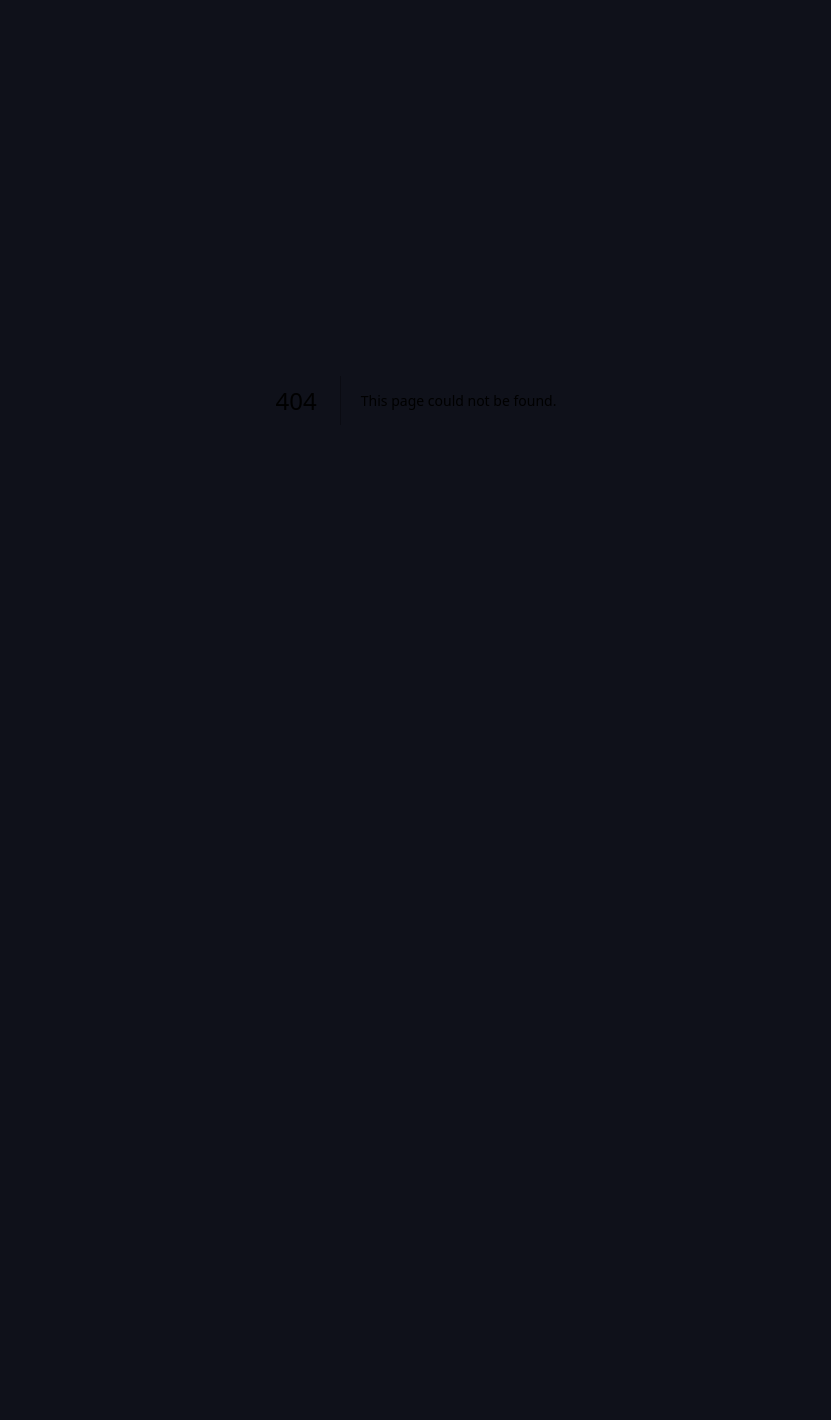
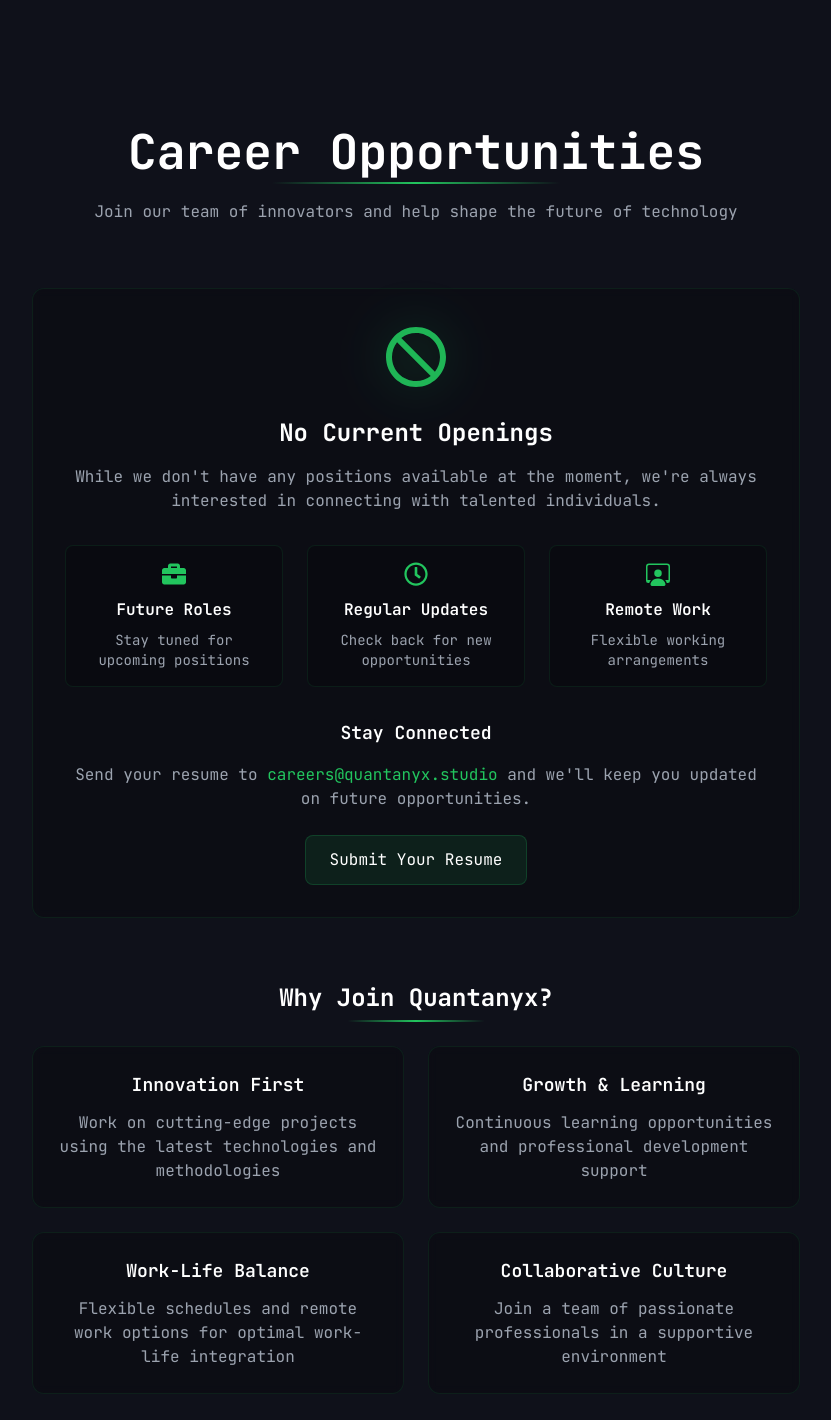
Before and after one commit to tanjim-cringebot/nexavira, a Next.js app: page /career in a window 1280 px wide. Before the commit this address had no page. Shown: the top 1420 px of the page, without its empty margins (224-1055 px from the left). Before the commit the page ends 800 px from the top, so only its background shows below. Built offline with nearby package versions, Linux system fonts and the light colour scheme.

Commit message:
Add Career page with no current openings and future opportunities section

```diff
--- /dev/null
+++ b/app/career/page.js
@@ -0,0 +1,130 @@
+"use client";
+import React, { useState, useEffect } from "react";
+import { FaBriefcase, FaRegClock } from "react-icons/fa";
+import { BsPersonWorkspace } from "react-icons/bs";
+import { MdOutlineNotInterested } from "react-icons/md";
+
+export default function Career() {
+  const [isClient, setIsClient] = useState(false);
+
+  useEffect(() => {
+    setIsClient(true);
+  }, []);
+
+  if (!isClient) {
+    return null;
+  }
+
+  return (
+    <div className="container mx-auto px-4 sm:px-6 lg:px-8 pt-32 pb-16">
+      {/* Header Section */}
+      <div className="text-center mb-16">
+        <h1 className="text-white text-3xl sm:text-4xl lg:text-5xl font-bold mb-6 relative inline-block">
+          Career Opportunities
+          <div className="absolute -bottom-2 left-1/2 transform -translate-x-1/2 w-1/2 h-0.5 bg-gradient-to-r from-transparent via-green-500 to-transparent"></div>
+        </h1>
+        <p className="text-gray-400 text-sm sm:text-base max-w-2xl mx-auto">
+          Join our team of innovators and help shape the future of technology
+        </p>
+      </div>
+
+      {/* No Openings Message */}
+      <div className="max-w-3xl mx-auto">
+        <div className="backdrop-blur-sm bg-black/20 border border-green-500/10 rounded-xl p-8 text-center">
+          <div className="flex justify-center mb-6">
+            <div className="relative">
+              <MdOutlineNotInterested className="text-green-500 text-6xl sm:text-7xl animate-pulse" />
+              <div className="absolute inset-0 bg-green-500/10 rounded-full blur-xl"></div>
+            </div>
+          </div>
+          <h2 className="text-white text-xl sm:text-2xl font-bold mb-4">
+            No Current Openings
+          </h2>
+          <p className="text-gray-400 mb-8">
+            While we don't have any positions available at the moment, we're always interested in connecting with talented individuals.
+          </p>
+
+          {/* Future Opportunities Section */}
+          <div className="grid grid-cols-1 sm:grid-cols-3 gap-6 mb-8">
+            <div className="p-4 border border-green-500/10 rounded-lg bg-black/20">
+              <FaBriefcase className="text-green-500 text-2xl mb-3 mx-auto" />
+              <h3 className="text-white font-semibold mb-2">Future Roles</h3>
+              <p className="text-gray-400 text-sm">Stay tuned for upcoming positions</p>
+            </div>
+            <div className="p-4 border border-green-500/10 rounded-lg bg-black/20">
+              <FaRegClock className="text-green-500 text-2xl mb-3 mx-auto" />
+              <h3 className="text-white font-semibold mb-2">Regular Updates</h3>
+              <p className="text-gray-400 text-sm">Check back for new opportunities</p>
+            </div>
+            <div className="p-4 border border-green-500/10 rounded-lg bg-black/20">
+              <BsPersonWorkspace className="text-green-500 text-2xl mb-3 mx-auto" />
+              <h3 className="text-white font-semibold mb-2">Remote Work</h3>
+              <p className="text-gray-400 text-sm">Flexible working arrangements</p>
+            </div>
+          </div>
+
+          {/* Contact Section */}
+          <div className="text-center">
+            <h3 className="text-white text-lg font-semibold mb-4">
+              Stay Connected
+            </h3>
+            <p className="text-gray-400 mb-6">
+              Send your resume to{" "}
+              <a
+                href="mailto:careers@quantanyx.studio"
+                className="text-green-500 hover:text-green-400 transition-colors duration-300"
+              >
+                careers@quantanyx.studio
+              </a>
+              {" "}and we'll keep you updated on future opportunities.
+            </p>
+            <button
+              className="group relative px-6 py-3 bg-green-500/10 text-white rounded-lg overflow-hidden transition-all duration-300
+                       hover:bg-green-500/20 border border-green-500/20 hover:border-green-500/40"
+            >
+              <span className="relative z-10">Submit Your Resume</span>
+              <div
+                className="absolute inset-0 bg-gradient-to-r from-green-500/0 via-green-500/10 to-green-500/0
+                          transform translate-x-[-100%] group-hover:translate-x-[100%] transition-transform duration-1000"
+              ></div>
+            </button>
+          </div>
+        </div>
+
+        {/* Why Join Us Section */}
+        <div className="mt-16 text-center">
+          <h2 className="text-white text-2xl font-bold mb-8 relative inline-block">
+            Why Join Quantanyx?
+            <div className="absolute -bottom-2 left-1/2 transform -translate-x-1/2 w-1/2 h-0.5 bg-gradient-to-r from-transparent via-green-500 to-transparent"></div>
+          </h2>
+          <div className="grid grid-cols-1 sm:grid-cols-2 gap-6">
+            <div className="p-6 backdrop-blur-sm bg-black/20 border border-green-500/10 rounded-xl">
+              <h3 className="text-white text-lg font-semibold mb-3">Innovation First</h3>
+              <p className="text-gray-400">
+                Work on cutting-edge projects using the latest technologies and methodologies
+              </p>
+            </div>
+            <div className="p-6 backdrop-blur-sm bg-black/20 border border-green-500/10 rounded-xl">
+              <h3 className="text-white text-lg font-semibold mb-3">Growth & Learning</h3>
+              <p className="text-gray-400">
+                Continuous learning opportunities and professional development support
+              </p>
+            </div>
+            <div className="p-6 backdrop-blur-sm bg-black/20 border border-green-500/10 rounded-xl">
+              <h3 className="text-white text-lg font-semibold mb-3">Work-Life Balance</h3>
+              <p className="text-gray-400">
+                Flexible schedules and remote work options for optimal work-life integration
+              </p>
+            </div>
+            <div className="p-6 backdrop-blur-sm bg-black/20 border border-green-500/10 rounded-xl">
+              <h3 className="text-white text-lg font-semibold mb-3">Collaborative Culture</h3>
+              <p className="text-gray-400">
+                Join a team of passionate professionals in a supportive environment
+              </p>
+            </div>
+          </div>
+        </div>
+      </div>
+    </div>
+  );
+}
```
